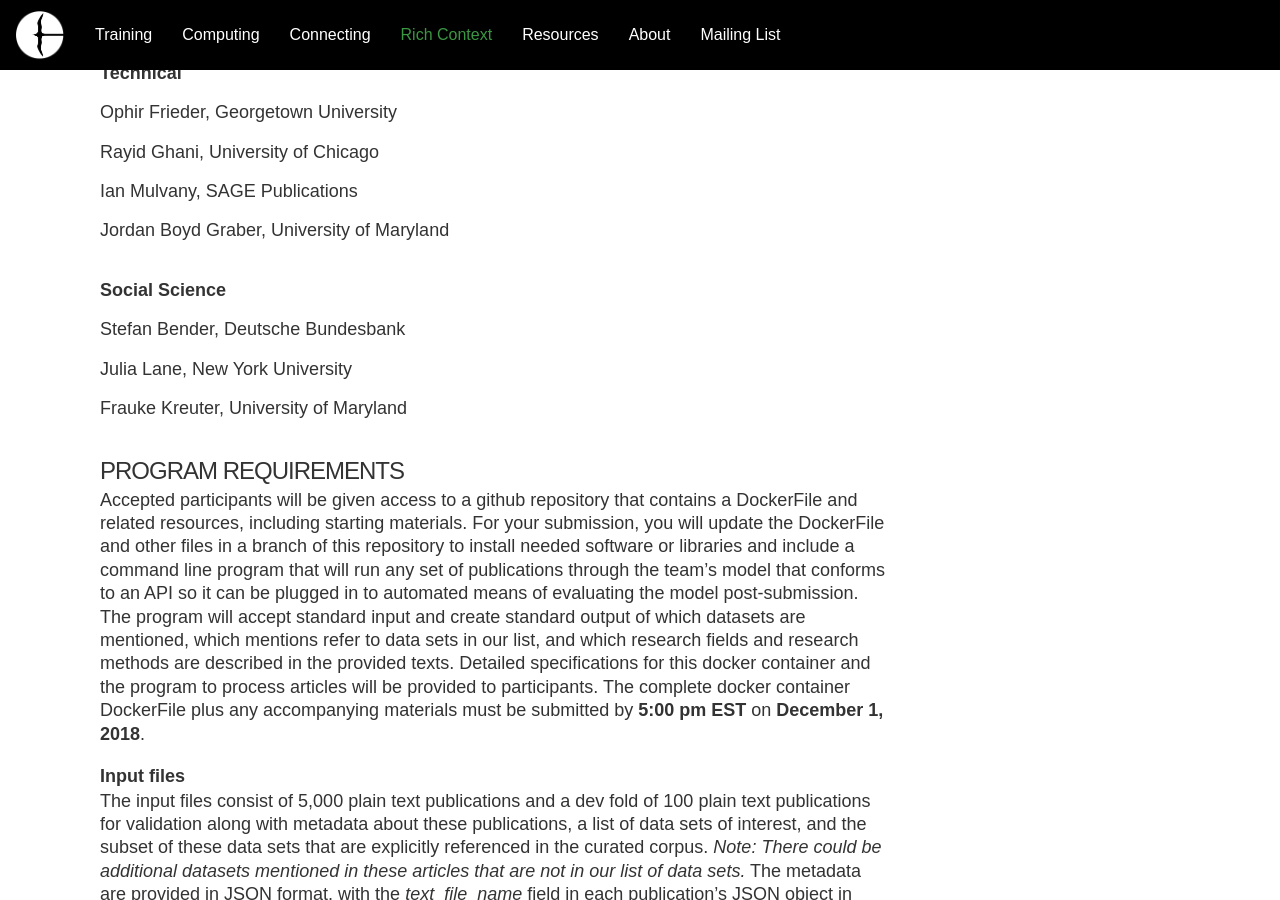
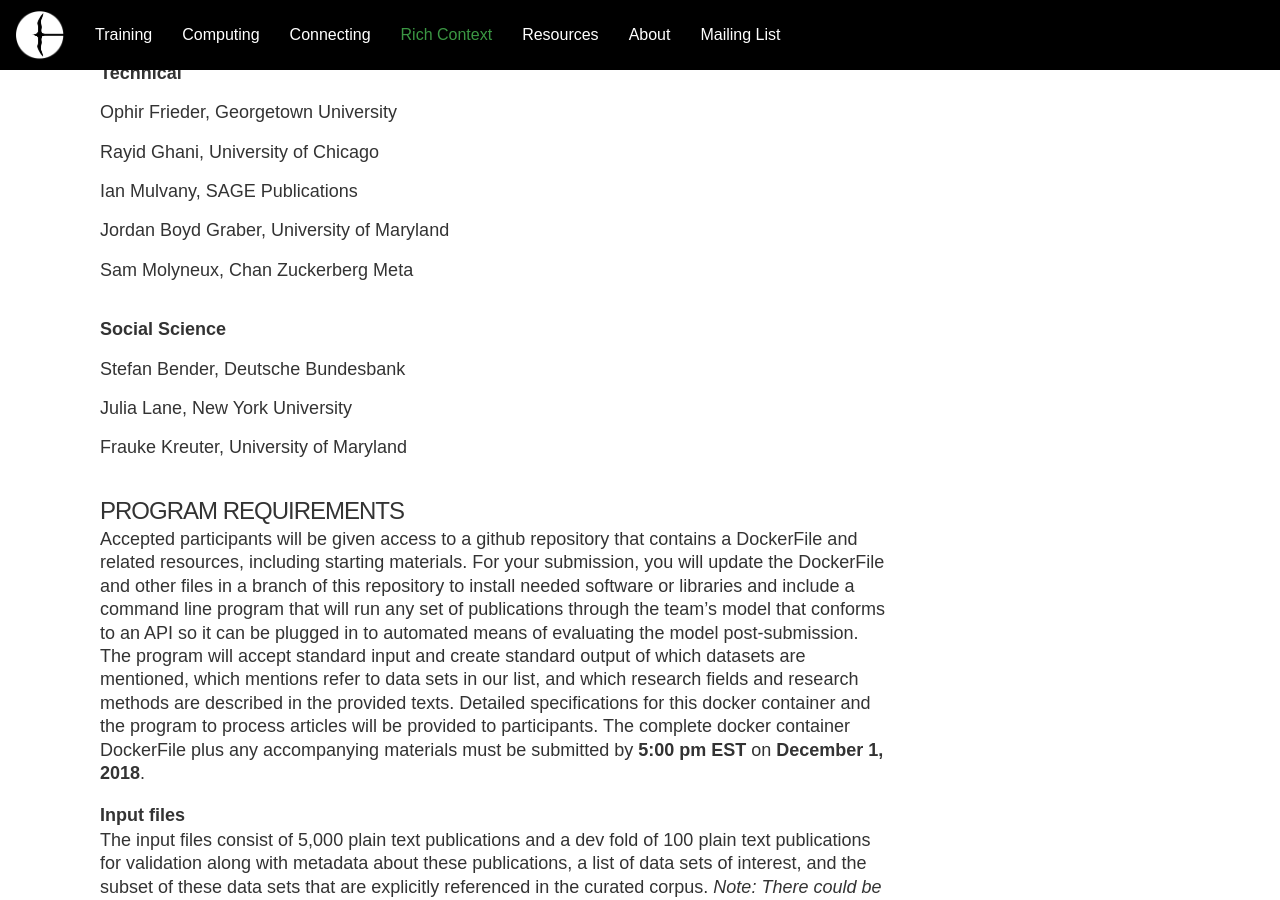
Before and after one commit to NYU-CI/coleridge, a Jekyll site: the page built from pages/richcontextcompetition.html, in a window 1280 px wide and 900 px high, scrolled down 3247 px. Built offline with Jekyll 4.4.1, drawn with Linux system fonts in a browser that asks for light colours; nearby versions of some CDN libraries.

Commit message:
Added judge

```diff
--- a/pages/richcontextcompetition.html
+++ b/pages/richcontextcompetition.html
@@ -124,6 +124,7 @@ permalink: richcontextcompetition.html
       <p class="comp-description">Rayid Ghani, University of Chicago</p>
       <p class="comp-description">Ian Mulvany, SAGE Publications</p>
       <p class="comp-description">Jordan Boyd Graber, University of Maryland</p>
+      <p class="comp-description">Sam Molyneux, Chan Zuckerberg Meta</p>
       </br>
       <p class="comp-description"><strong>Social Science</strong></p>
       <p class="comp-description">Stefan Bender, Deutsche Bundesbank</p>
```
